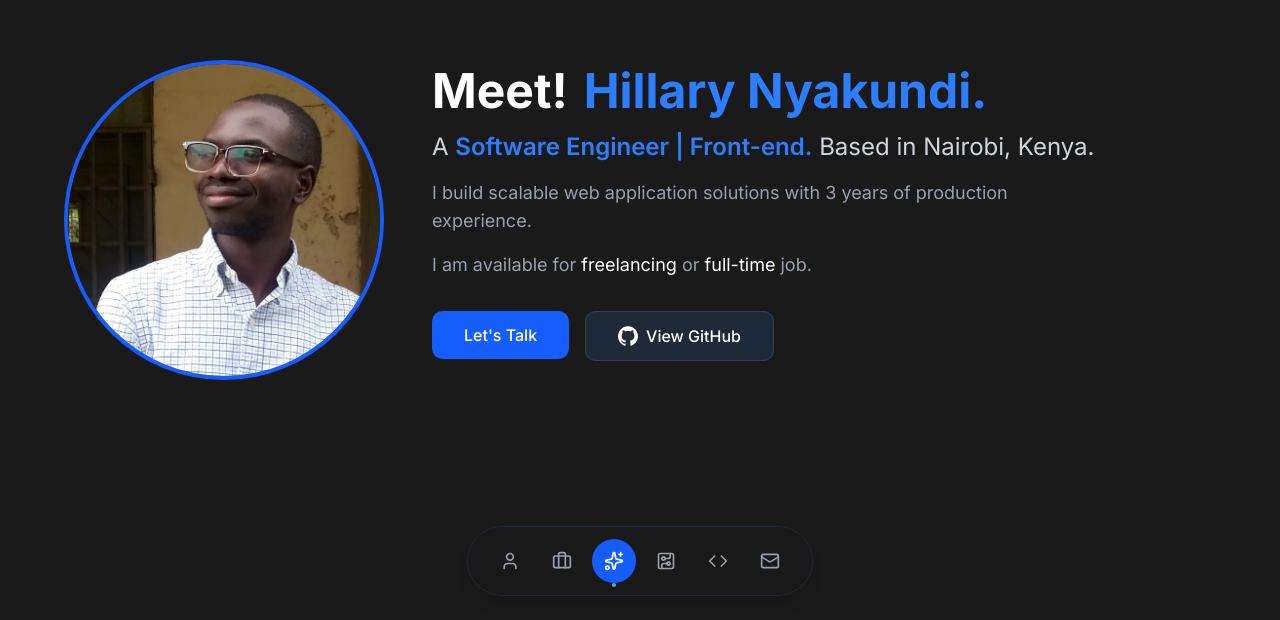
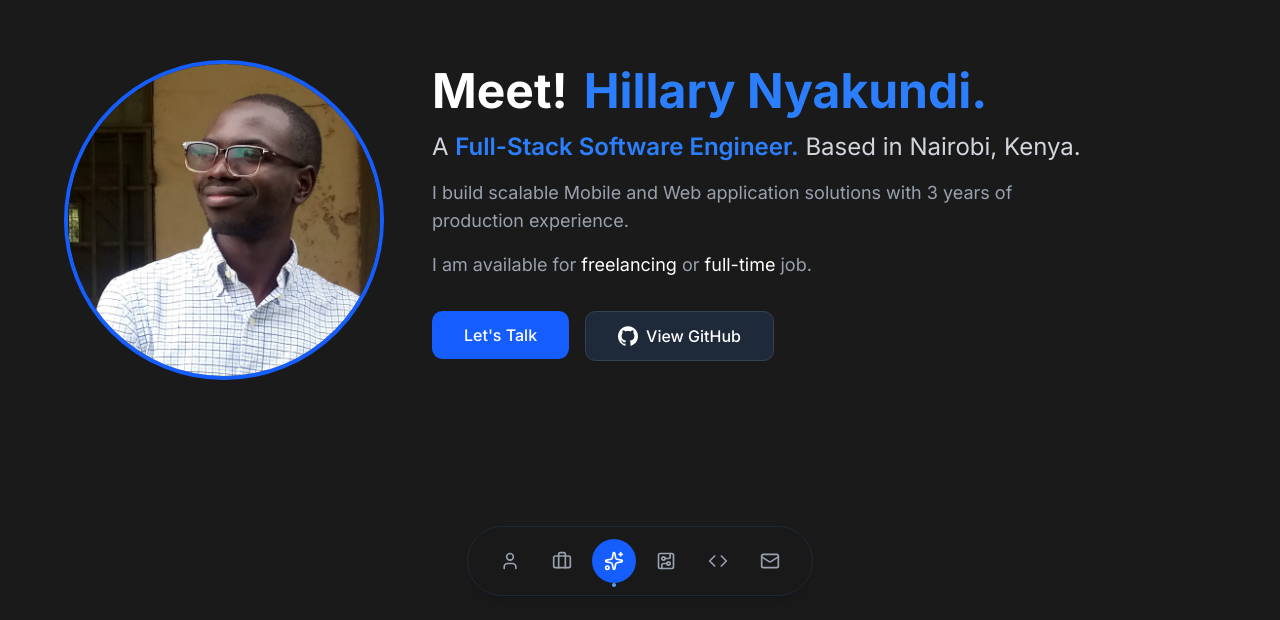
Before and after one commit to HillaryNyakundi/my-profile, a Next.js app: page / in a window 1280 px wide. Shown: the part 180-800 px from the top of the page. Built offline with nearby package versions, Linux system fonts and the light colour scheme.

Commit message:
fix: Profile

```diff
--- a/components/Hero.tsx
+++ b/components/Hero.tsx
@@ -2,7 +2,6 @@
 
 import { motion } from "framer-motion";
 import Image from "next/image";
-//import { FlipWords } from "./common/FlipWords";
 import TalkButton from "./ui/TalkButton";
 import GitHubButton from "./ui/GitHubButton";
 
@@ -52,13 +51,13 @@ export default function Hero() {
             <p className="text-lg sm:text-xl md:text-2xl text-gray-300 mt-4 mb-4">
               A{" "}
               <span className="text-blue-500 font-semibold">
-                Software Engineer | Front-end.
+                Full-Stack Software Engineer.
               </span>{" "}
               Based in Nairobi, Kenya.
             </p>
             <p className="text-sm sm:text-base md:text-lg text-gray-400 mb-4">
-              I build scalable web application solutions with 3 years of
-              production experience.
+              I build scalable Mobile and Web application solutions with 3 years
+              of production experience.
             </p>
             <p className="text-sm sm:text-base md:text-lg text-gray-400 mb-6 sm:mb-8">
               I am available for <span className="text-white">freelancing</span>{" "}
```
